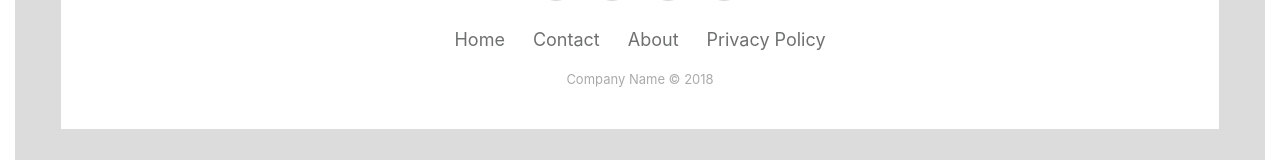
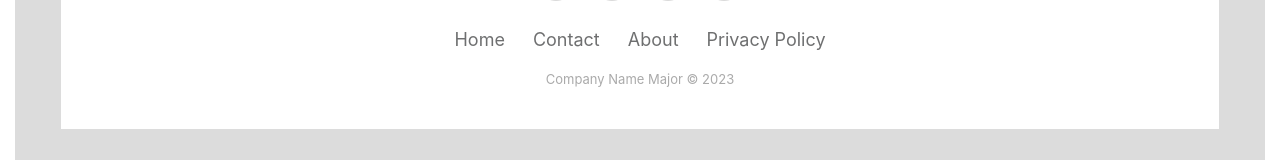
Before and after one commit to daief48/ecommerce_final_app, a React (Create React App) app in the folder client/: page /categories in a window 1280 px wide. Shown: the part 1236-1396 px from the top of the page. Built offline with nearby package versions, Linux system fonts and the light colour scheme; no server answers.

Commit message:
final add

```diff
--- a/client/src/componets/Layout/Footer.js
+++ b/client/src/componets/Layout/Footer.js
@@ -47,7 +47,7 @@ function toggleWithDelay(selector, delay) {
                 <li class="list-inline-item"><Link to="/about">About</Link></li>
                 <li class="list-inline-item"><Link to="/policy">Privacy Policy</Link></li>
             </ul>
-            <p class="copyright">Company Name © 2018</p>
+            <p class="copyright">Company Name Major © 2023</p>
         </footer>
     </div>
 
```
